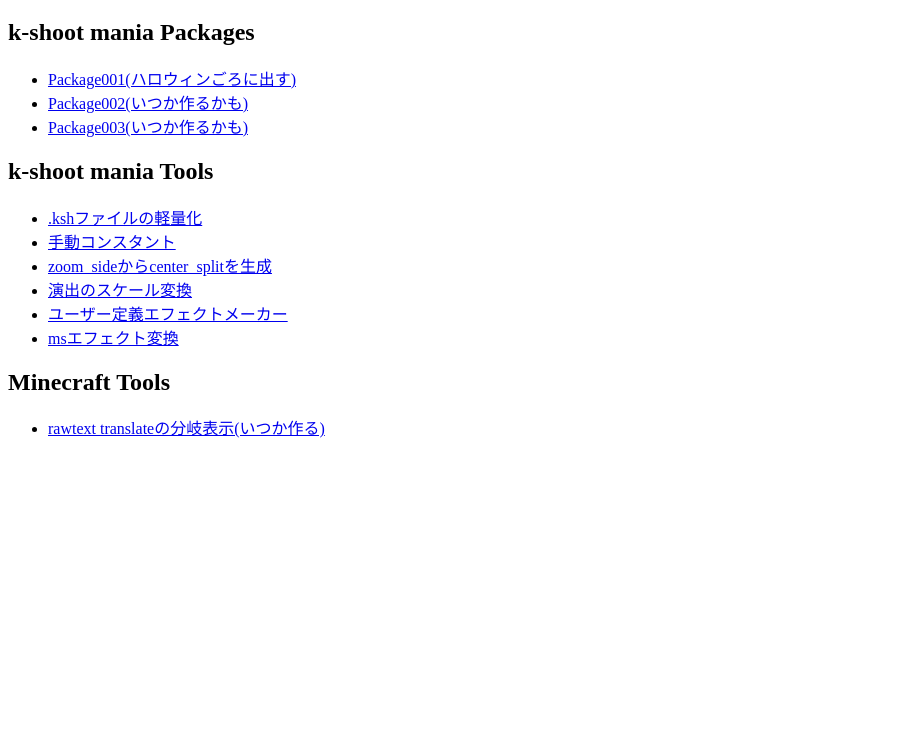
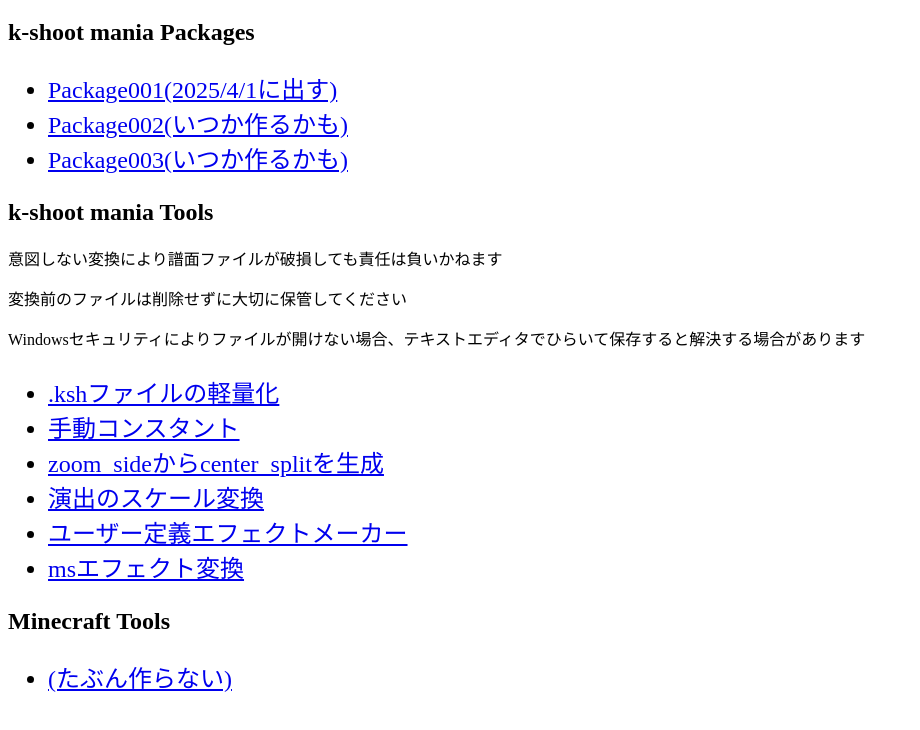
Before and after one commit to podo-C-arpus/toy, a plain HTML site: page index.html in a window 1280 px wide. Shown: the part 70-800 px from the top of the page, without its empty margins (0-920 px from the left). Drawn offline with Linux system fonts and the light colour scheme.

Commit message:
Add files via upload

```diff
--- a/index.html
+++ b/index.html
@@ -1,14 +1,22 @@
 <!DOCTYPE html>
 <html>
+<style>
+	body ul {
+		font-size: 1.5em; /* 文字サイズを1.5倍にする */
+	}
+</style>
 <body>
 	<h1>Arpusのおもちゃ箱</h1>
 	<h2>k-shoot mania Packages</h2>
 	<ul>
-		<li><a href="./Package001/Package001.html">Package001(ハロウィンごろに出す)</a></li>
+		<li><a href="./Package001/Package001.html">Package001(2025/4/1に出す)</a></li>
 		<li><a href="./Package002/Package002.html">Package002(いつか作るかも)</a></li>
 		<li><a href="./Package003/Package003.html">Package003(いつか作るかも)</a></li>
 	</ul>
 	<h2>k-shoot mania Tools</h2>
+	<p>意図しない変換により譜面ファイルが破損しても責任は負いかねます</p>
+	<p>変換前のファイルは削除せずに大切に保管してください</p>
+	<p>Windowsセキュリティによりファイルが開けない場合、テキストエディタでひらいて保存すると解決する場合があります</p>
 	<ul>
 		<li><a href="./kshTools/kshSmaller/kshSmaller.html">.kshファイルの軽量化</a></a></li>
 		<li><a href="./kshTools/Constant/Constant.html">手動コンスタント</a></li>
@@ -19,7 +27,7 @@
 	</ul>
 	<h2>Minecraft Tools</h2>
 	<ul>
-		<li><a href="./mcTools/Translate/Translate.html">rawtext translateの分岐表示(いつか作る)</a></li>
+		<li><a href="./mcTools/Translate/Translate.html">(たぶん作らない)</a></li>
 	</ul>
 	<footer></footer>
 </body>
```
